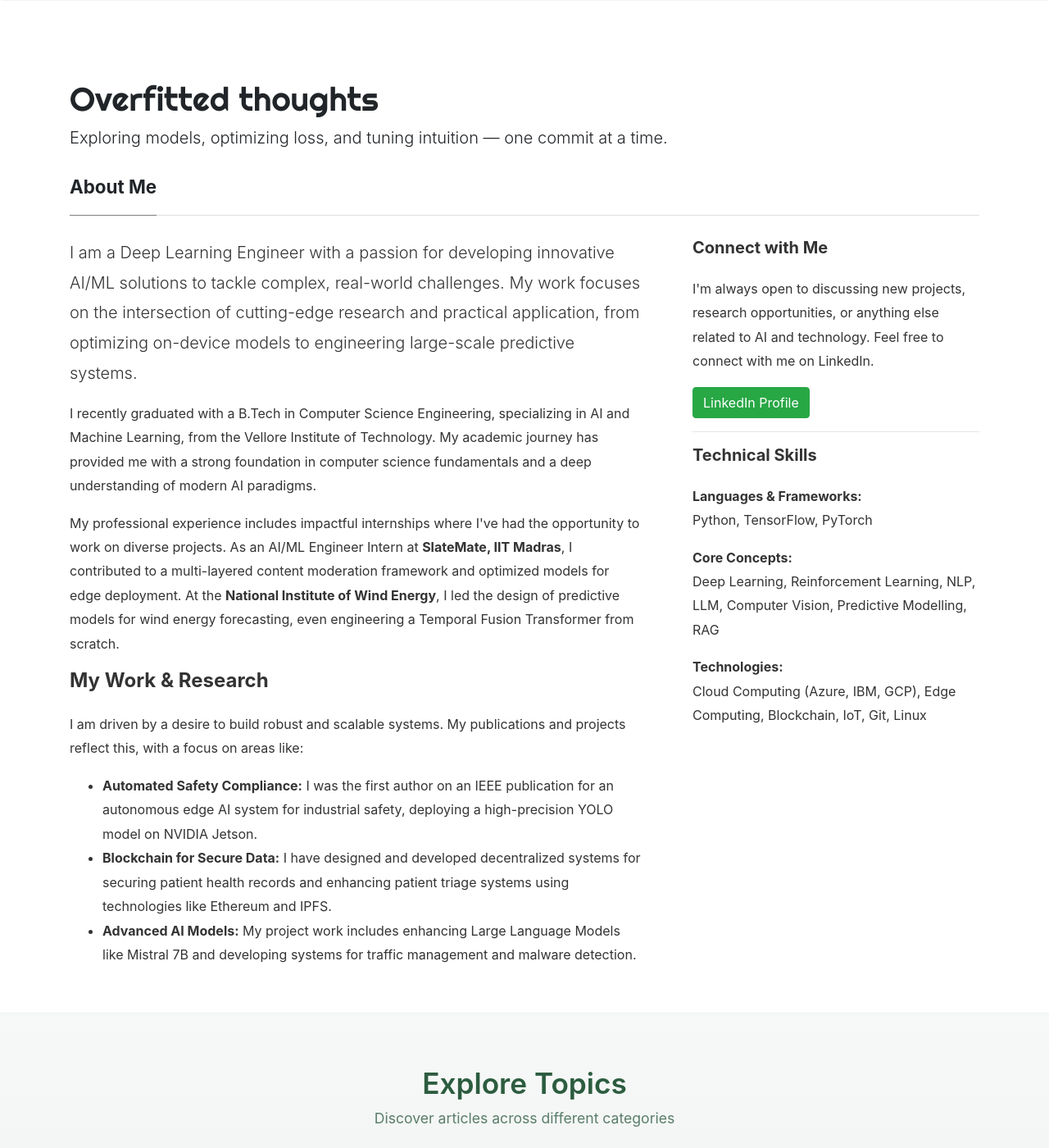
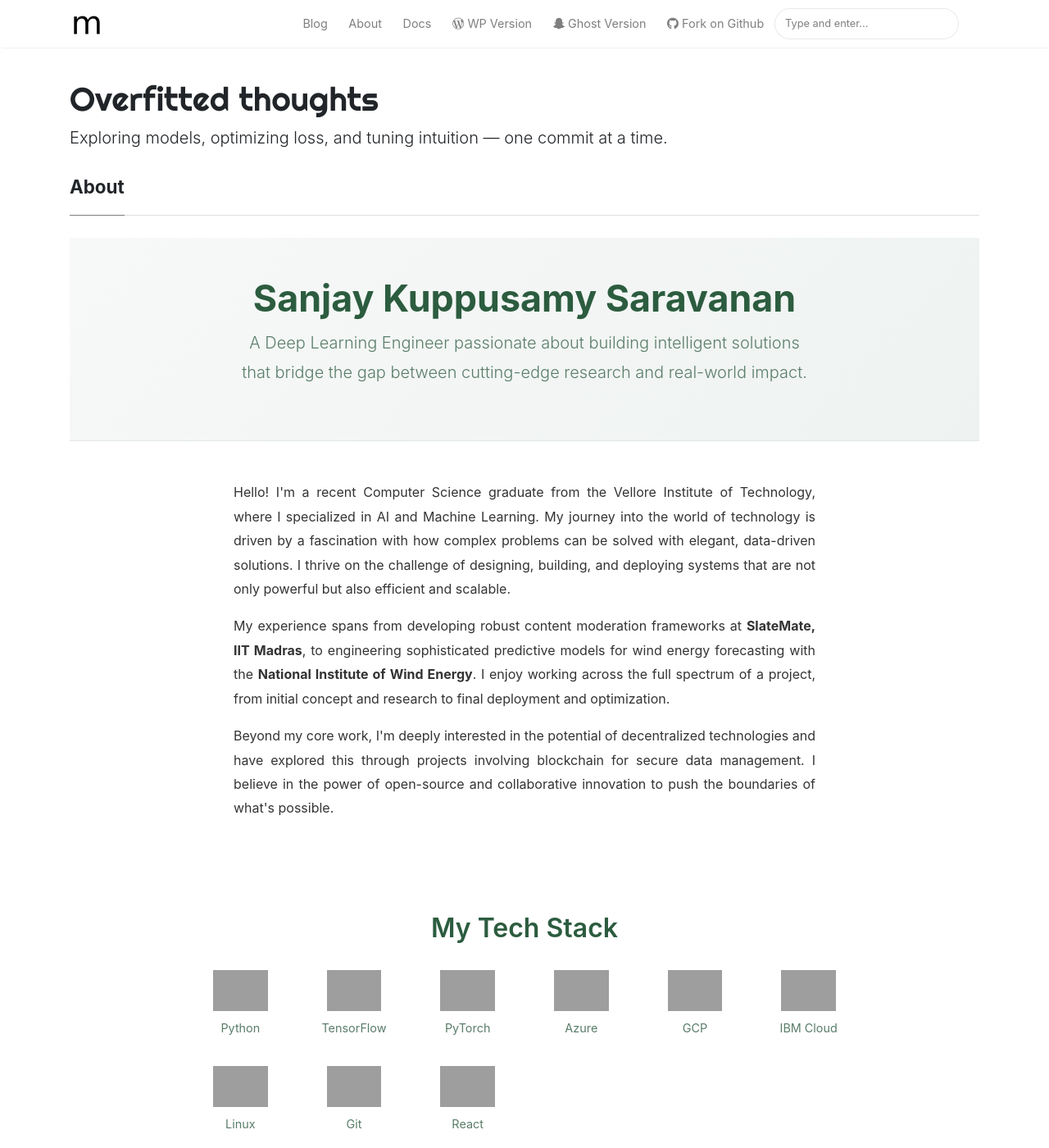
Before and after one commit to sanjay-ks23/sanjay-ks23.github.io, a Jekyll site: the page built from _pages/about.md, in a window 1280 px wide and 1400 px high. Shown: the whole window at 82% size. Built offline with Jekyll 4.4.1, drawn with Linux system fonts in a browser that asks for light colours; nearby versions of some CDN libraries; some of the changed text lies outside the part shown; grey boxes are pictures that could not be loaded.

Commit message:
Update about.md

```diff
--- a/_pages/about.md
+++ b/_pages/about.md
@@ -1,49 +1,152 @@
 ---
 layout: page
-title: About Me
+title: About
 permalink: /about
 comments: false
+show_explore: false
 ---
 
-<div class="row justify-content-between">
-    <div class="col-md-8 pr-5">
-        <p class="lead">I am a Deep Learning Engineer with a passion for developing innovative AI/ML solutions to tackle complex, real-world challenges. My work focuses on the intersection of cutting-edge research and practical application, from optimizing on-device models to engineering large-scale predictive systems.</p>
+<style>
+    .about-header {
+        text-align: center;
+        padding: 3rem 0;
+        background: linear-gradient(135deg, #f7f9f8, #eef2f0);
+        border-bottom: 1px solid #e0e7e3;
+    }
+    .about-header h1 {
+        font-size: 2.8rem;
+        font-weight: 700;
+        color: #2c5c3f;
+        margin-bottom: 0.5rem;
+    }
+    .about-header .lead {
+        font-size: 1.25rem;
+        color: #5a7d6a;
+        max-width: 700px;
+        margin: 0 auto;
+    }
+    .about-content {
+        padding: 3rem 0;
+        text-align: justify;
+    }
+    .tech-stack-section {
+        text-align: center;
+        padding: 3rem 0;
+        background-color: #ffffff;
+    }
+    .tech-stack-section h2 {
+        font-size: 2rem;
+        font-weight: 600;
+        color: #2c5c3f;
+        margin-bottom: 2rem;
+    }
+    .tech-stack-grid {
+        display: grid;
+        grid-template-columns: repeat(auto-fill, minmax(100px, 1fr));
+        gap: 2rem;
+        max-width: 800px;
+        margin: 0 auto;
+    }
+    .tech-icon {
+        display: flex;
+        flex-direction: column;
+        align-items: center;
+        gap: 0.5rem;
+        transition: transform 0.2s ease;
+    }
+    .tech-icon:hover {
+        transform: scale(1.1);
+    }
+    .tech-icon img {
+        height: 50px;
+        width: auto;
+    }
+    .tech-icon span {
+        font-size: 0.9rem;
+        color: #5a7d6a;
+    }
+    .connect-section {
+        text-align: center;
+        padding: 3rem 0;
+        background: linear-gradient(135deg, #f7f9f8, #eef2f0);
+        border-top: 1px solid #e0e7e3;
+    }
+    .connect-section h2 {
+        font-size: 2rem;
+        font-weight: 600;
+        color: #2c5c3f;
+        margin-bottom: 1rem;
+    }
+    .connect-section p {
+        color: #5a7d6a;
+        margin-bottom: 1.5rem;
+    }
+    .connect-buttons .btn {
+        margin: 0 0.5rem;
+        padding: 0.75rem 1.5rem;
+        font-weight: 600;
+        border-radius: 50px;
+        transition: all 0.3s ease;
+    }
+    .btn-linkedin {
+        background-color: #0077b5;
+        color: white;
+    }
+    .btn-linkedin:hover {
+        background-color: #005582;
+        color: white;
+    }
+    .btn-twitter {
+        background-color: #1DA1F2;
+        color: white;
+    }
+    .btn-twitter:hover {
+        background-color: #0c85d0;
+        color: white;
+    }
+</style>
 
-        <p>I recently graduated with a B.Tech in Computer Science Engineering, specializing in AI and Machine Learning, from the Vellore Institute of Technology. My academic journey has provided me with a strong foundation in computer science fundamentals and a deep understanding of modern AI paradigms.</p>
+<div class="about-header">
+    <h1>Sanjay Kuppusamy Saravanan</h1>
+    <p class="lead">A Deep Learning Engineer passionate about building intelligent solutions that bridge the gap between cutting-edge research and real-world impact.</p>
+</div>
 
-        <p>My professional experience includes impactful internships where I've had the opportunity to work on diverse projects. As an AI/ML Engineer Intern at <strong>SlateMate, IIT Madras</strong>, I contributed to a multi-layered content moderation framework and optimized models for edge deployment. At the <strong>National Institute of Wind Energy</strong>, I led the design of predictive models for wind energy forecasting, even engineering a Temporal Fusion Transformer from scratch.</p>
-
-        <h4>My Work & Research</h4>
-        <p>I am driven by a desire to build robust and scalable systems. My publications and projects reflect this, with a focus on areas like:</p>
-        <ul>
-            <li><strong>Automated Safety Compliance:</strong> I was the first author on an IEEE publication for an autonomous edge AI system for industrial safety, deploying a high-precision YOLO model on NVIDIA Jetson.</li>
-            <li><strong>Blockchain for Secure Data:</strong> I have designed and developed decentralized systems for securing patient health records and enhancing patient triage systems using technologies like Ethereum and IPFS.</li>
-            <li><strong>Advanced AI Models:</strong> My project work includes enhancing Large Language Models like Mistral 7B and developing systems for traffic management and malware detection.</li>
-        </ul>
-
-    </div>
-
-    <div class="col-md-4">
-        <div class="sticky-top sticky-top-80">
-            <h5>Connect with Me</h5>
-            <p>I'm always open to discussing new projects, research opportunities, or anything else related to AI and technology. Feel free to connect with me on LinkedIn.</p>
-            <a target="_blank" href="https://linkedin.com/in/sanjayks2317" class="btn btn-success">LinkedIn Profile</a>
-
-            <hr>
-
-            <h5>Technical Skills</h5>
-            <p>
-                <strong>Languages & Frameworks:</strong><br/>
-                Python, TensorFlow, PyTorch
-            </p>
-            <p>
-                <strong>Core Concepts:</strong><br/>
-                Deep Learning, Reinforcement Learning, NLP, LLM, Computer Vision, Predictive Modelling, RAG
-            </p>
-            <p>
-                <strong>Technologies:</strong><br/>
-                Cloud Computing (Azure, IBM, GCP), Edge Computing, Blockchain, IoT, Git, Linux
-            </p>
+<div class="container">
+    <div class="row justify-content-center">
+        <div class="col-lg-8">
+            <div class="about-content">
+                <p>Hello! I'm a recent Computer Science graduate from the Vellore Institute of Technology, where I specialized in AI and Machine Learning. My journey into the world of technology is driven by a fascination with how complex problems can be solved with elegant, data-driven solutions. I thrive on the challenge of designing, building, and deploying systems that are not only powerful but also efficient and scalable.</p>
+                <p>My experience spans from developing robust content moderation frameworks at <strong>SlateMate, IIT Madras</strong>, to engineering sophisticated predictive models for wind energy forecasting with the <strong>National Institute of Wind Energy</strong>. I enjoy working across the full spectrum of a project, from initial concept and research to final deployment and optimization.</p>
+                <p>Beyond my core work, I'm deeply interested in the potential of decentralized technologies and have explored this through projects involving blockchain for secure data management. I believe in the power of open-source and collaborative innovation to push the boundaries of what's possible.</p>
+            </div>
         </div>
     </div>
 </div>
+
+<div class="tech-stack-section">
+    <div class="container">
+        <h2>My Tech Stack</h2>
+        <div class="tech-stack-grid">
+            <div class="tech-icon"><img src="https://cdn.jsdelivr.net/gh/devicons/devicon/icons/python/python-original.svg" alt="Python"><span>Python</span></div>
+            <div class="tech-icon"><img src="https://cdn.jsdelivr.net/gh/devicons/devicon/icons/tensorflow/tensorflow-original.svg" alt="TensorFlow"><span>TensorFlow</span></div>
+            <div class="tech-icon"><img src="https://cdn.jsdelivr.net/gh/devicons/devicon/icons/pytorch/pytorch-original.svg" alt="PyTorch"><span>PyTorch</span></div>
+            <div class="tech-icon"><img src="https://cdn.jsdelivr.net/gh/devicons/devicon/icons/azure/azure-original.svg" alt="Azure"><span>Azure</span></div>
+            <div class="tech-icon"><img src="https://cdn.jsdelivr.net/gh/devicons/devicon/icons/googlecloud/googlecloud-original.svg" alt="GCP"><span>GCP</span></div>
+            <div class="tech-icon"><img src="https://cdn.jsdelivr.net/gh/devicons/devicon/icons/ibm/ibm-original.svg" alt="IBM Cloud"><span>IBM Cloud</span></div>
+            <div class="tech-icon"><img src="https://cdn.jsdelivr.net/gh/devicons/devicon/icons/linux/linux-original.svg" alt="Linux"><span>Linux</span></div>
+            <div class="tech-icon"><img src="https://cdn.jsdelivr.net/gh/devicons/devicon/icons/git/git-original.svg" alt="Git"><span>Git</span></div>
+            <div class="tech-icon"><img src="https://cdn.jsdelivr.net/gh/devicons/devicon/icons/react/react-original.svg" alt="React"><span>React</span></div>
+        </div>
+    </div>
+</div>
+
+<div class="connect-section">
+    <div class="container">
+        <h2>Connect With Me</h2>
+        <p>I'm always excited to discuss new ideas, projects, or opportunities. Let's connect!</p>
+        <div class="connect-buttons">
+            <a href="https://linkedin.com/in/sanjayks2317" target="_blank" class="btn btn-linkedin"><i class="fab fa-linkedin-in mr-2"></i>LinkedIn</a>
+            <a href="https://twitter.com/Sanj_AI_space" target="_blank" class="btn btn-twitter"><i class="fab fa-twitter mr-2"></i>Twitter</a>
+        </div>
+    </div>
+</div>
```
